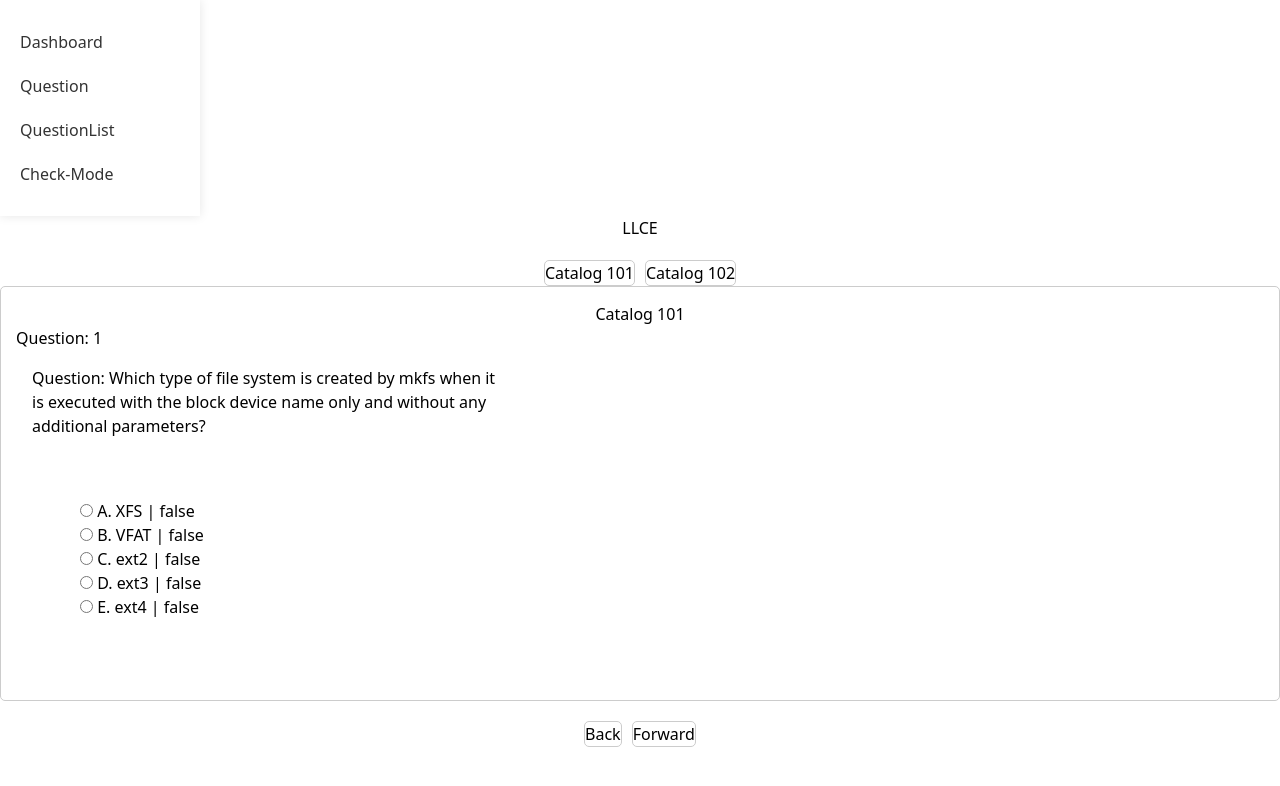
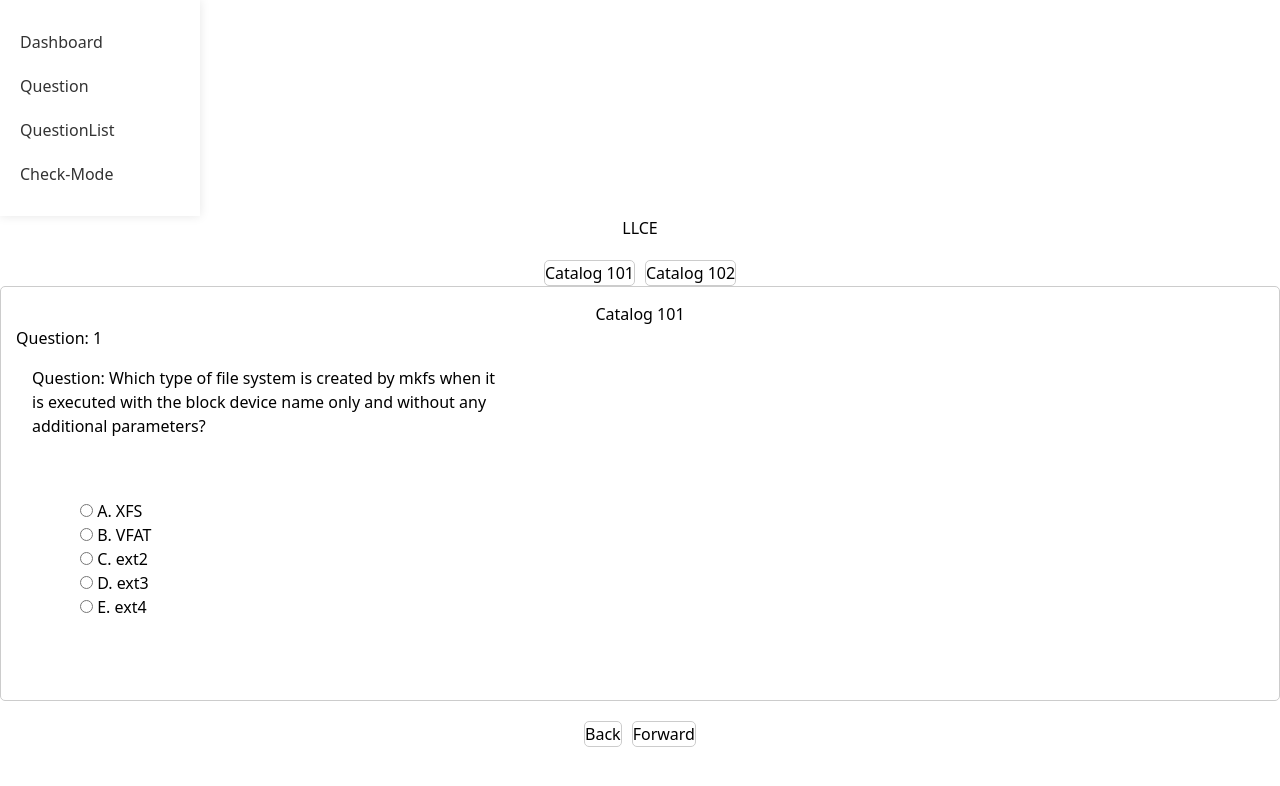
Before and after one commit to Baerspektivo/LLCEwithVue, a Vue app: page /dashboard/check in a window 1280 px wide. Shown: the top 786 px of the page. Built offline with nearby package versions, Linux system fonts and the light colour scheme.

Commit message:
UpdateMount

```diff
--- a/src/components/checkQuestionTyps/checkSingleQuestion.vue
+++ b/src/components/checkQuestionTyps/checkSingleQuestion.vue
@@ -1,18 +1,25 @@
 <script setup lang="ts">
-import { ref } from 'vue';
+//import { singleChoice } from '../../service/testSingleChoice'
+import { onMounted, onBeforeMount , ref } from 'vue';
+
 const props = defineProps(['question'])
 
-const picked = ref('props.question.choices')
+const picked = ref(null)
+
+onBeforeMount(() => {
+        picked.value = null
+})
+
 
 </script>
 
 <template>
         <label>
                 <div v-for="item in props.question.choices" :key="item.text" >
-                        <input type="radio" value="item.selected" v-model="picked" />
-                                {{ item.text }} | {{ item.selected }}
-
+                        <input type="radio" :value="item.text" v-model="picked" @click="$emit('choice', picked)"/>
+                                {{ item.text }}
                 </div>
+                {{ picked }}
         </label>
 </template>
 
--- /dev/null
+++ b/src/service/testSingleChoice.js
@@ -0,0 +1,3 @@
+export const testSingleChoice = (item) => {
+    return item.text;
+}
--- a/src/views/modeType/check.vue
+++ b/src/views/modeType/check.vue
@@ -1,19 +1,17 @@
 <script setup>
-import { ref} from 'vue';
+import { ref, computed } from 'vue';
 import singleQuestion from '../../components/checkQuestionTyps/checkSingleQuestion.vue';
 import multipleQuestion from '../../components/checkQuestionTyps/checkMultipleQuestion.vue';
 import inputQuestion from '../../components/checkQuestionTyps/checkInputQuestion.vue';
 import { useQuestionsStore } from '../../stores/questions';
-
-
+import { storeToRefs } from 'pinia';
 
 const questionsStore = useQuestionsStore();
 
+const { questions } = storeToRefs(questionsStore);
 
 const currentQuestionIndex = ref(0);
 const toogleButton = ref(true);
-const arrayCatgory101 = ref([]);
-const arrayCategory102 = ref([]);
 
 function showNextQuestion() {
     currentQuestionIndex.value += 1;
@@ -24,20 +22,20 @@ function showNextQuestion() {
 
 function showPreviusQuestion() {
     currentQuestionIndex.value -= 1;
-    if (currentQuestionIndex.value <= 0) {
+    if (currentQuestionIndex.value < 0) {
         currentQuestionIndex.value = questionsStore.questions.length - 1;
     }
 }
 
-
-for (let index = 0; index < questionsStore.questions.length; index++) {
-    if (questionsStore.questions[index].category == 101) {
-        arrayCatgory101.value.push(questionsStore.questions[index])
-    }else{
-        arrayCategory102.value.push(questionsStore.questions[index])
-    };
+const currentQuestions = computed(() => {
+    return questions.value.filter(question => {
+        if (toogleButton.value) {
+            return question.category.toString() === '101';
+        } else {
+            return question.category.toString() === '102';
         }
-
+    })
+})
 
 </script>
 
@@ -48,58 +46,33 @@ for (let index = 0; index < questionsStore.questions.length; index++) {
             <button @click="toogleButton = false">Catalog 102</button>
         </div>
         <div class="question-container">
-                    <div v-if="toogleButton"
-                class="question-block">
-                <h2>Catalog {{ arrayCatgory101[currentQuestionIndex].category }} </h2>
+
             <div>
-                    <h3>Question: {{ arrayCatgory101[currentQuestionIndex].questionNumber }}</h3>
+                <div class="question-block">
+                    <h2>Catalog {{ currentQuestions[currentQuestionIndex].category }} </h2>
+                    <div>
+                        <h3>Question: {{ currentQuestions[currentQuestionIndex].questionNumber }}</h3>
                         <div class="question-text">
-                        Question: {{ arrayCatgory101[currentQuestionIndex].questionText }}
+                            Question: {{ currentQuestions[currentQuestionIndex].questionText }}
                         </div>
                     </div>
                     <div class="choice-text">
                         <div>
-                        <singleQuestion v-if="arrayCatgory101[currentQuestionIndex].questionType === 'single'"
-                            :question="questionsStore.questions[currentQuestionIndex]" />
+                            <singleQuestion v-if="currentQuestions[currentQuestionIndex].questionType === 'single'"
+                                :question="currentQuestions[currentQuestionIndex]" @choice="(value) => console.log('pick', value)"/>
                         </div>
 
                         <div>
-                        <multipleQuestion v-if="arrayCatgory101.questionType === 'multiple'"
-                            :question="questionsStore.questions[currentQuestionIndex]" />
+                            <multipleQuestion v-if="currentQuestions.questionType === 'multiple'"
+                                :question="currentQuestions[currentQuestionIndex]" />
                         </div>
                         <div>
-                        <inputQuestion v-if="arrayCatgory101.questionType === 'input'"
-                            :question="questionsStore.questions[currentQuestionIndex]" />
+                            <inputQuestion v-if="currentQuestions.questionType === 'input'"
+                                :question="currentQuestions[currentQuestionIndex]" />
                         </div>
                     </div>
                 </div>
-
-            <div v-else-if="!toogleButton"
-                class="question-block">
-                <h2>Catalog {{ arrayCategory102[currentQuestionIndex].category }}</h2>
-                <div>
-                    <h3>Question: {{ arrayCategory102[currentQuestionIndex].questionNumber }}</h3>
-                    <div class="question-text">
-                        Question: {{ arrayCategory102[currentQuestionIndex].questionText }}
             </div>
-                </div>
-                <div class="choice-text">
-                    <div>
-                        <singleQuestion v-if="arrayCategory102[currentQuestionIndex].questionType === 'single'"
-                            :question="questionsStore.questions[currentQuestionIndex]" />
-                    </div>
-
-                    <div>
-                        <multipleQuestion v-if="arrayCategory102.questionType === 'multiple'"
-                            :question="questionsStore.questions[currentQuestionIndex]" />
-                    </div>
-                    <div>
-                        <inputQuestion v-if="arrayCategory102.questionType === 'input'"
-                            :question="questionsStore.questions[currentQuestionIndex]" />
-                    </div>
-                </div>
-            </div>
-
 
             <div class="button-container">
                 <button @click="showPreviusQuestion">Back</button>
@@ -107,7 +80,6 @@ for (let index = 0; index < questionsStore.questions.length; index++) {
             </div>
 
         </div>
-
     </div>
 </template>
 
--- a/src/views/modeType/question.vue
+++ b/src/views/modeType/question.vue
@@ -7,46 +7,33 @@ import questionAnswer from '../../components/listingQuestionTyps/questionAnswer.
 import { useQuestionsStore } from '../../stores/questions';
 import { storeToRefs } from 'pinia';
 
-
 const questionsStore = useQuestionsStore();
 
 const { questions } = storeToRefs(questionsStore);
 
 const currentQuestionIndex = ref(0);
-const toogleButton = ref(true);
-// const arrayCatgory101 = ref([]);
-// const arrayCategory102 = ref([]);
+const toggleButton = ref(true);
 
 function showNextQuestion() {
     currentQuestionIndex.value += 1;
-    if (currentQuestionIndex.value >= questionsStore.questions.length) {
+    if (currentQuestionIndex.value >= currentQuestions.value.length) {
         currentQuestionIndex.value = 0;
     }
 }
 
 function showPreviusQuestion() {
     currentQuestionIndex.value -= 1;
-    if (currentQuestionIndex.value <= 0) {
-        currentQuestionIndex.value = questionsStore.questions.length - 1;
+    if (currentQuestionIndex.value < 0) {
+        currentQuestionIndex.value = currentQuestions.value.length - 1;
     }
 }
 
-/*
-for (let index = 0; index < questionsStore.questions.length; index++) {
-    if (questionsStore.questions[index].category == 101) {
-        arrayCatgory101.value.push(questionsStore.questions[index])
-    }else{
-        arrayCategory102.value.push(questionsStore.questions[index])
-    };
-}*/
-
 const currentQuestions = computed(() => {
-    console.log('here', questions.value);
     return questions.value.filter(question => {
-        if (toogleButton.value) {
-            return question.category === 101;
+        if (toggleButton.value) {
+            return question.category.toString() === '101';
         } else {
-            return question.category === 102;
+            return question.category.toString() === '102';
         }
     })
 })
@@ -56,13 +43,13 @@ const currentQuestions = computed(() => {
 <template>
     <div class="question-section">
         <div class="button-container">
-            <button @click="toogleButton = true">Catalog 101</button>
-            <button @click="toogleButton = false">Catalog 102</button>
+            <button @click="toggleButton = true">Catalog 101</button>
+            <button @click="toggleButton = false">Catalog 102</button>
         </div>
         <div class="question-container">
 
             <div>
-                <div class="question-block" v-if="currentQuestionIndex.length >= 0">
+                <div class="question-block">
                     <h2>Catalog {{ currentQuestions[currentQuestionIndex].category }} </h2>
                     <div>
                         <h3>Question: {{ currentQuestions[currentQuestionIndex].questionNumber }}</h3>
@@ -73,16 +60,16 @@ const currentQuestions = computed(() => {
                     <div class="choice-text">
                         <div>
                             <singleQuestion v-if="currentQuestions[currentQuestionIndex].questionType === 'single'"
-                                :question="questionsStore.questions[currentQuestionIndex]" />
+                                :question="currentQuestions[currentQuestionIndex]" />
                         </div>
 
                         <div>
                             <multipleQuestion v-if="currentQuestions.questionType === 'multiple'"
-                                :question="questionsStore.questions[currentQuestionIndex]" />
+                                :question="currentQuestions[currentQuestionIndex]" />
                         </div>
                         <div>
                             <inputQuestion v-if="currentQuestions.questionType === 'input'"
-                                :question="questionsStore.questions[currentQuestionIndex]" />
+                                :question="currentQuestions[currentQuestionIndex]" />
                         </div>
                         <div class="answer">
                             Answer:
@@ -92,74 +79,12 @@ const currentQuestions = computed(() => {
                 </div>
             </div>
 
-            <!-- <div v-if="toogleButton"
-                class="question-block">
-                <h2>Catalog {{ arrayCatgory101[currentQuestionIndex].category }} </h2>
-                <div>
-                    <h3>Question: {{ arrayCatgory101[currentQuestionIndex].questionNumber }}</h3>
-                    <div class="question-text">
-                        Question: {{ arrayCatgory101[currentQuestionIndex].questionText }}
-                    </div>
-                </div>
-                <div class="choice-text">
-                    <div>
-                        <singleQuestion v-if="arrayCatgory101[currentQuestionIndex].questionType === 'single'"
-                            :question="questionsStore.questions[currentQuestionIndex]" />
-                    </div>
-
-                    <div>
-                        <multipleQuestion v-if="arrayCatgory101.questionType === 'multiple'"
-                            :question="questionsStore.questions[currentQuestionIndex]" />
-                    </div>
-                    <div>
-                        <inputQuestion v-if="arrayCatgory101.questionType === 'input'"
-                            :question="questionsStore.questions[currentQuestionIndex]" />
-                    </div>
-                    <div class="answer">
-                        Answer:
-                        <questionAnswer :question="arrayCatgory101[currentQuestionIndex]" />
-                    </div>
-                </div>
-            </div> -->
-
-            <!-- <div v-else-if="!toogleButton"
-                class="question-block">
-                <h2>Catalog {{ arrayCategory102[currentQuestionIndex].category }}</h2>
-                <div>
-                    <h3>Question: {{ arrayCategory102[currentQuestionIndex].questionNumber }}</h3>
-                    <div class="question-text">
-                        Question: {{ arrayCategory102[currentQuestionIndex].questionText }}
-                    </div>
-                </div>
-                <div class="choice-text">
-                    <div>
-                        <singleQuestion v-if="arrayCategory102[currentQuestionIndex].questionType === 'single'"
-                            :question="questionsStore.questions[currentQuestionIndex]" />
-                    </div>
-
-                    <div>
-                        <multipleQuestion v-if="arrayCategory102.questionType === 'multiple'"
-                            :question="questionsStore.questions[currentQuestionIndex]" />
-                    </div>
-                    <div>
-                        <inputQuestion v-if="arrayCategory102.questionType === 'input'"
-                            :question="questionsStore.questions[currentQuestionIndex]" />
-                    </div>
-                    <div class="answer">
-                        Answer:
-                        <questionAnswer :question="arrayCategory102[currentQuestionIndex]" />
-                    </div>
-                </div>
-            </div> -->
-
-
             <div class="button-container">
                 <button @click="showPreviusQuestion">Back</button>
                 <button @click="showNextQuestion">Forward</button>
             </div>
 
         </div>
-
     </div>
 </template>
 
```
Lines whose indentation alone changed are shown as unchanged.
